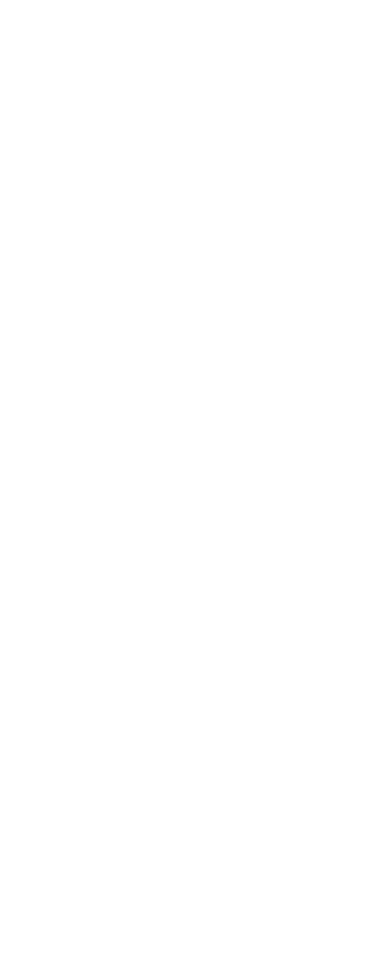
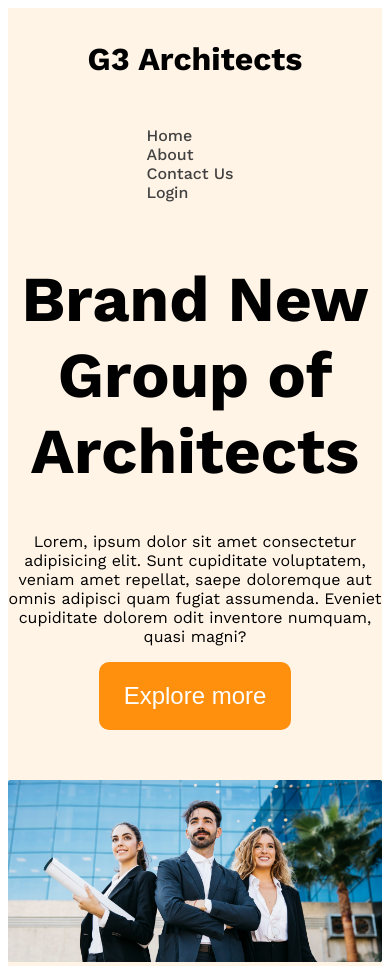
Before and after one commit to shagor76048/g3-architects-website, a plain HTML site: page index.html in a window 390 px wide. Before the commit the page ends 844 px from the top, so only its background shows below. Drawn offline with nearby package versions, Linux system fonts and the light colour scheme.

Commit message:
doing mobile responsive

```diff
--- a/index.html
+++ b/index.html
@@ -6,10 +6,28 @@
     <title>G3 Architect website</title>
     <link rel="stylesheet" href="styles/architects.css">
 </head>
-<body>
+<body class="work-sans-font">
 
-    <header>
+    <header class="bg-light">
+        <nav class="navbar display-flex">
+            <h3 class="brand">G3 Architects</h3>
+            <ul class="nav-links display-flex">
+                <li class="nav-item"><a href="" class="nav-link text-gray">Home</a></li>
+                <li class="nav-item"><a href="" class="nav-link text-gray">About</a></li>
+                <li class="nav-item"><a href="" class="nav-link text-gray">Contact Us </a></li>
+                <li class="nav-item"><a href="" class="nav-link text-gray">Login</a></li>
 
+            </ul>
+        </nav>
+        <div class="banner">
+            <div class="banner-content">
+                 <h1 class="banner-title">Brand New Group of Architects </h1>
+                <p class="banner-description">Lorem, ipsum dolor sit amet consectetur adipisicing elit. Sunt cupiditate voluptatem, veniam amet repellat, saepe doloremque aut omnis adipisci quam fugiat assumenda. Eveniet cupiditate dolorem odit inventore numquam, quasi magni?</p>
+                <button class="btn-primary">Explore more</button>
+            </div>
+
+            <img class="banner-image" src="images/banner.png" alt="">
+        </div>
     </header>
 
     <main>
--- a/styles/architects.css
+++ b/styles/architects.css
@@ -0,0 +1,111 @@
+@import url('https://fonts.googleapis.com/css2?family=Work+Sans:ital,wght@0,100..900;1,100..900&display=swap');
+.work-sans-font {
+  font-family: "Work Sans", sans-serif;
+  font-optical-sizing: auto;
+  font-weight: 400;
+  font-style: normal;
+}
+
+body{
+    /* width: 1920px; */
+    /* height: 4760px; */
+}
+
+header{
+    /* width: 1920px; */
+    /* height: 1322px; */
+
+
+}
+
+/* shared styles */
+
+.display-flex{
+    display: flex;
+}
+/* dark 02 */
+.text-gray{
+    color: #424242;
+}
+/* dakr 03 */
+.text-light-gray{
+    color: #727272;
+}
+
+.bg-light{
+    background-color: rgba(255, 144, 14, 0.1);
+}
+
+.btn-primary{
+    background-color: #ff900e ;
+    color: white;
+    padding: 20px 25px;
+    font-weight: 600px;
+    font-size: 1.5rem;
+    border-radius: 10px;
+    border: none;
+
+}
+/* header styles */
+
+
+/* navbar related styles  */
+
+.navbar{
+    /* display: flex; */
+    justify-content: space-between;
+    max-width: 1440px;
+    margin: 0 auto;
+    align-items: center;
+}
+
+.brand{
+    font-size: 2rem;
+    font-weight: 700;
+}
+.nav-links{
+    /* display: flex; */
+
+}
+
+.nav-item{
+    list-style: none;
+    margin-right: 50px;
+}
+
+.nav-link{
+    text-decoration: none;
+    font-weight: 500;
+}
+
+.banner{
+     margin: 0 auto;
+    max-width: 1440px;
+}
+
+/* banner related styles */
+
+.banner-content{
+    max-width: 850px;
+     margin: 0 auto;
+    align-items: center;
+    text-align: center;
+    margin-bottom: 50px;
+}
+
+.banner-title{
+    font-weight: 700;
+    font-size: 4rem;
+}
+.banner-image{
+    width: 100%;
+}
+
+
+/* responsive media query */
+
+@media screen and (max-width:576px) {
+    .navbar, .nav-links{
+        flex-direction: column;
+    }
+}
```
